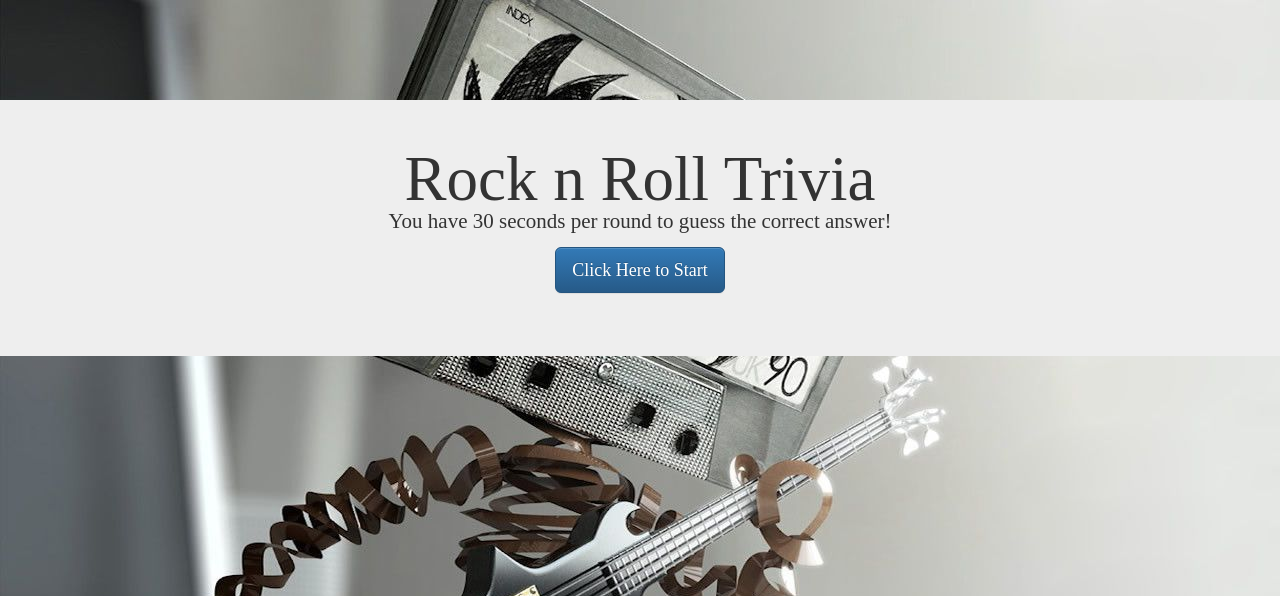
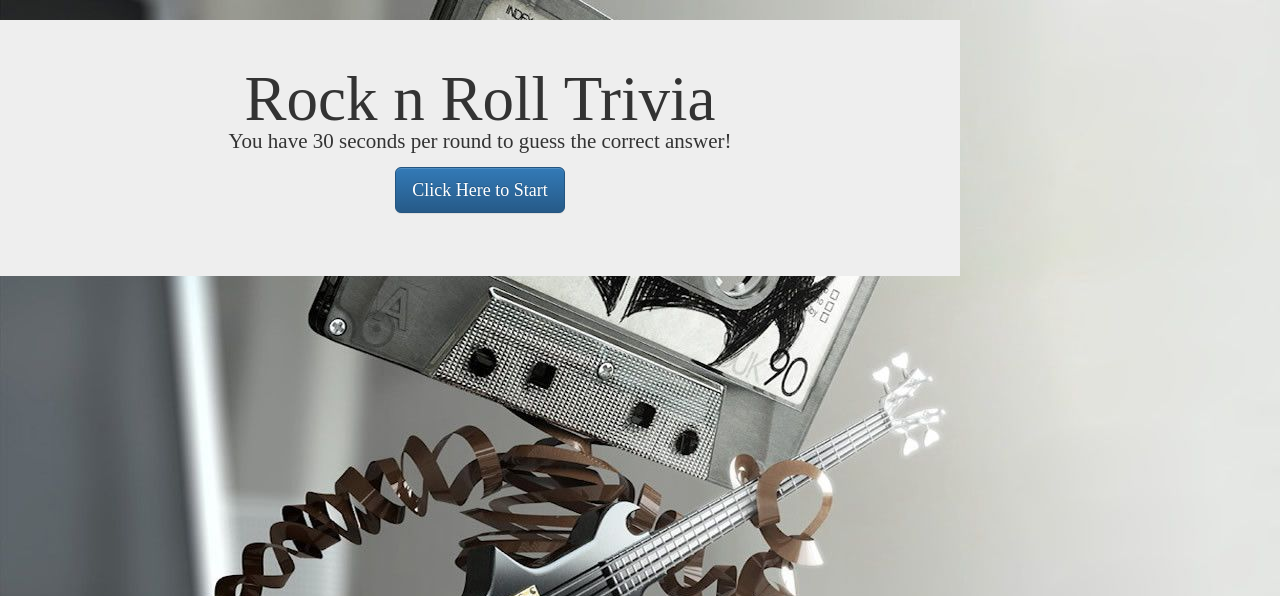
Before and after one commit to rdotchin/TriviaGame, a PHP site: page / in a window 1280 px wide. Shown: the top 596 px of the page. Run offline with PHP 8.4, Linux system fonts and the light colour scheme.

Commit message:
adjust width

```diff
--- a/assets/css/style.css
+++ b/assets/css/style.css
@@ -1,12 +1,13 @@
 #wrapper {
 	background-image: url("../images/wallpaper.jpg");
 	margin-top: 20px;
+	min-width: 960px;
+	max-width: 960px;
 
 }
 
 #start {
 	text-align: center;
-	margin-top: 100px
 
 }
 #game {
```
